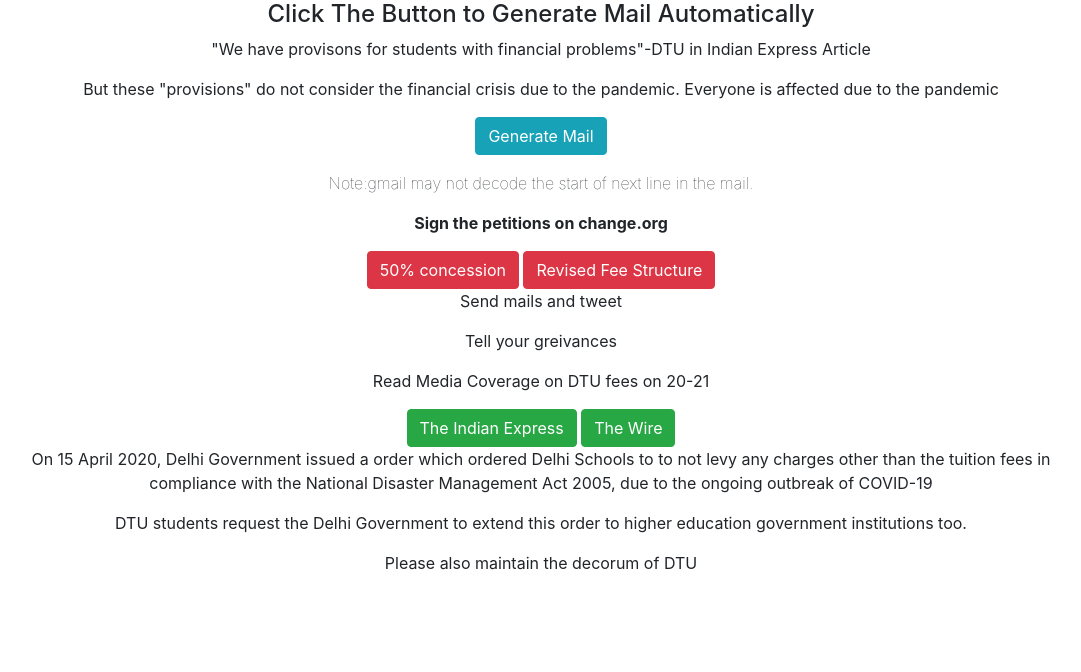
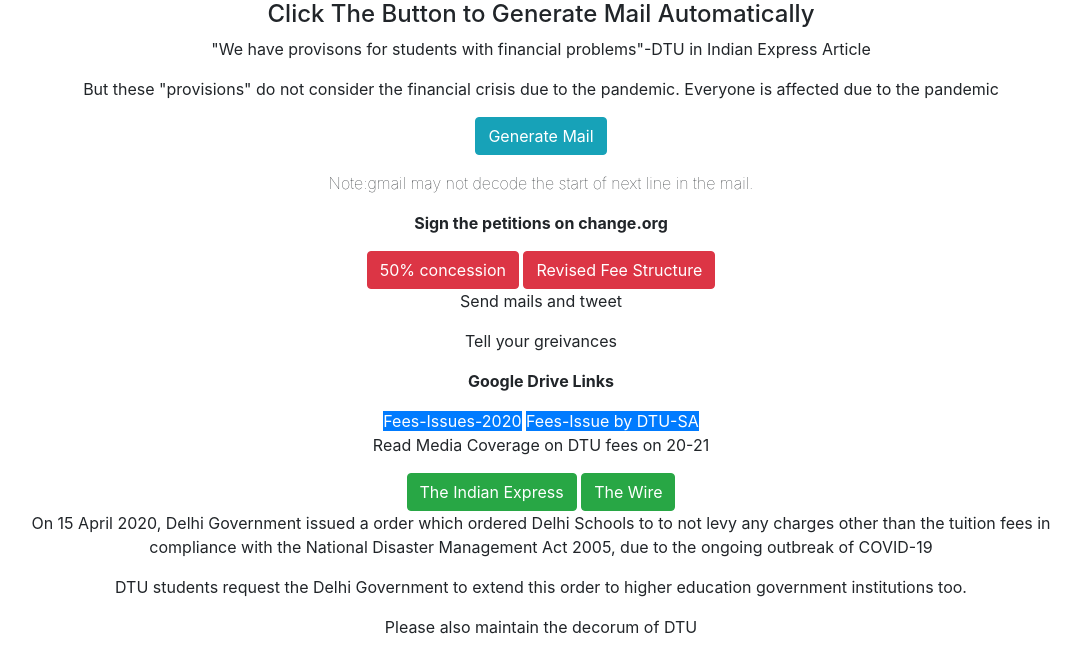
Before and after one commit to dtuvoice/dtufeesnews, a plain HTML site: page index.html in a window 1280 px wide. Shown: the whole page, without its empty margins (99-1180 px from the left). Drawn offline with nearby package versions, Linux system fonts and the light colour scheme.

Commit message:
Update index.html

```diff
--- a/index.html
+++ b/index.html
@@ -20,6 +20,9 @@
 <a class="btn btn-danger" href="https://www.change.org/p/delhi-goverment-want-revised-fee-structure-for-2020-2021-session-of-delhi-technological-university" target="_blank">Revised Fee Structure</a>
  <p>Send mails and tweet</p>
     <p>Tell your greivances</p>
+        <p class="font-weight-bolder">Google Drive Links</p>
+<a class="btn-primary" href="https://drive.google.com/file/d/1EGqL9UShRzHG6dyJq54HJbFFYrP0kqAx/view">Fees-Issues-2020</a>
+<a class="btn-primary" href="https://drive.google.com/file/d/1Eg-qCGjL5ZvCZ3fVOFd1eNHMAsXQUBvx/view?usp=drivesdk">Fees-Issue by DTU-SA</a>
      <p>Read Media Coverage on DTU fees on 20-21</p>
 
     <a class="btn btn-success" href="https://indianexpress.com/article/cities/delhi/asked-to-pay-rs-1-9-lakh-in-annual-fee-or-hefty-fine-dtu-students-seek-relief-6533458/">The Indian Express</a>
```
